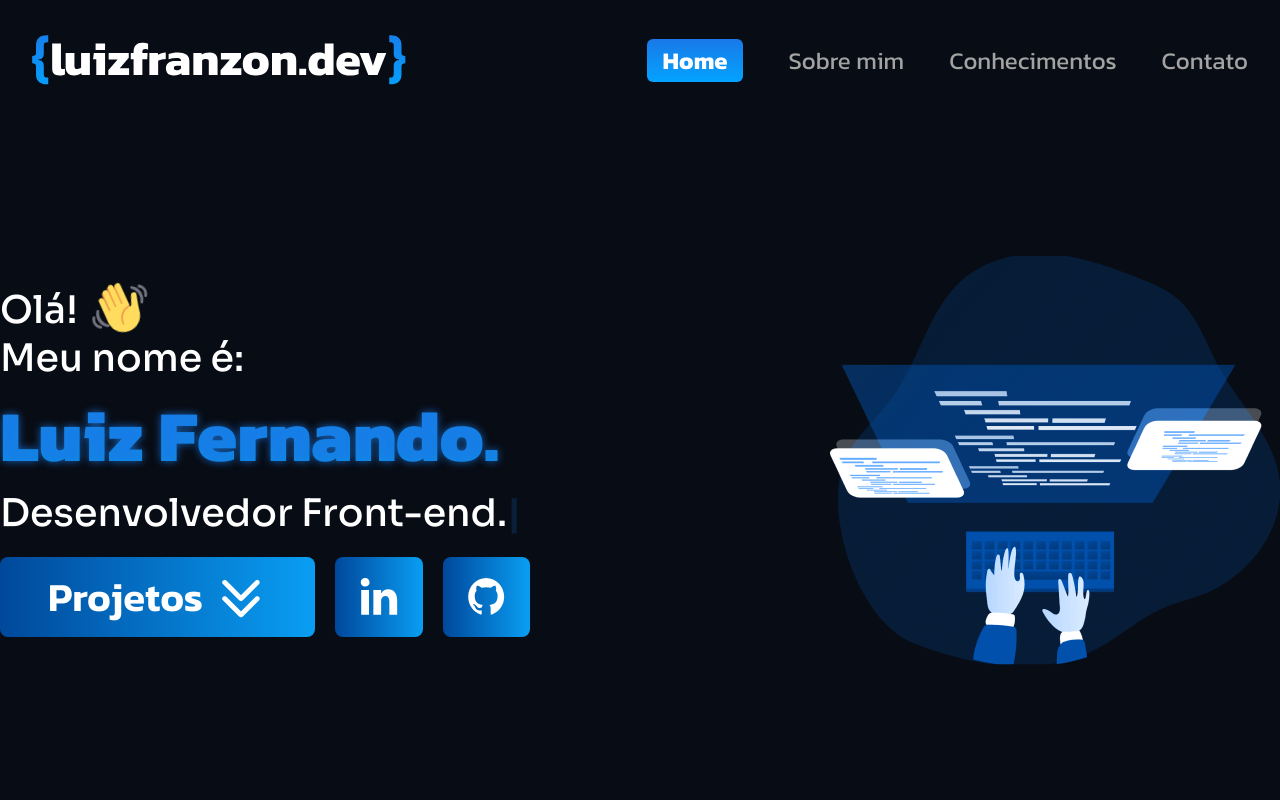
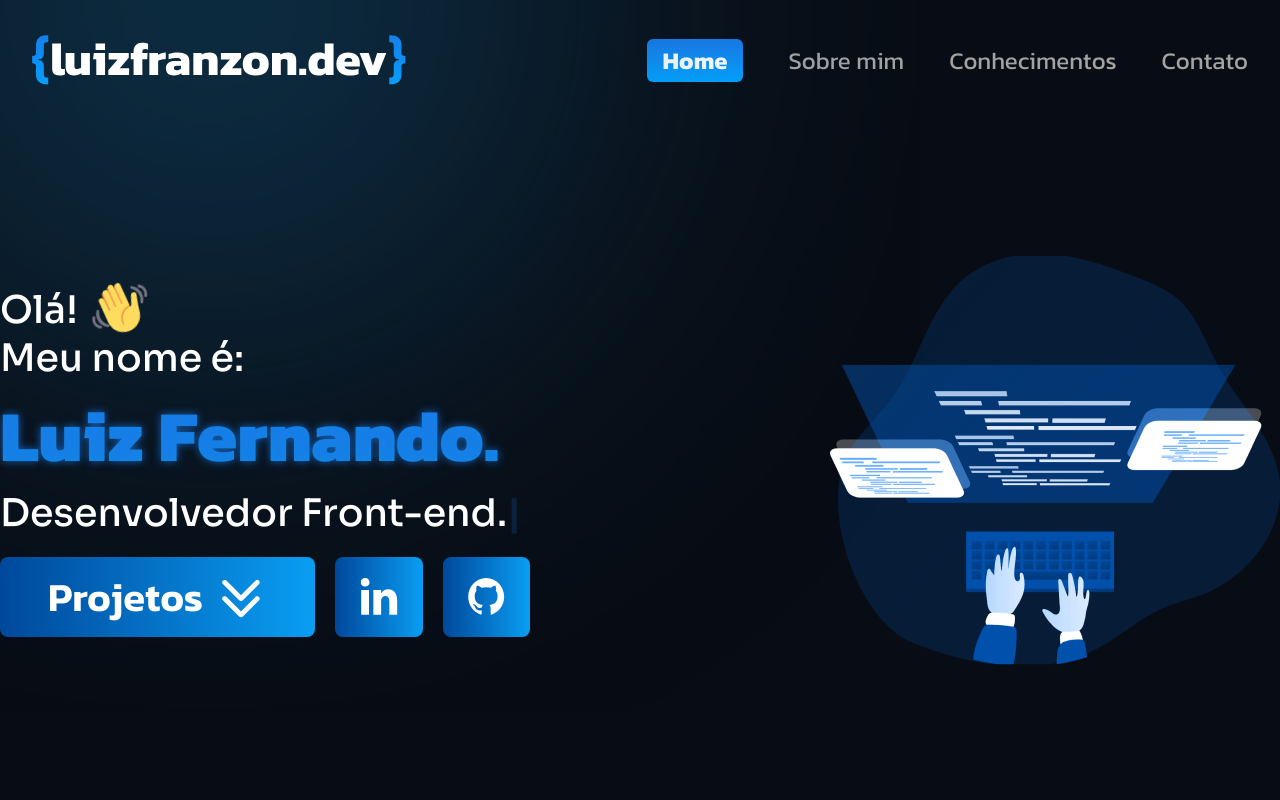
Before and after one commit to luizfranzon/portfolio, a React (Vite) app in the folder App/: page / in a window 1280 px wide. Shown: the top 800 px of the page. Built offline with nearby package versions, Linux system fonts and the light colour scheme.

Commit message:
🚧 Work in progress

```diff
--- a/App/src/components/Header/Header.scss
+++ b/App/src/components/Header/Header.scss
@@ -6,6 +6,7 @@ header {
     padding-block: 2.1875rem;
     .logo {
         cursor: pointer;
+        z-index: 5;
     }
 
     div {
--- a/App/src/pages/Home/Home.scss
+++ b/App/src/pages/Home/Home.scss
@@ -3,19 +3,24 @@
     display: flex;
     align-items: center;
     justify-content: center;
-
     background-color: #080c14;
 }
 
 .blueLine {
     width: 100%;
     height: 15px;
-    background: linear-gradient(90deg, #00489B 0%, #099EF3 100%);
+    background: linear-gradient(90deg, #00489b 0%, #099ef3 100%);
 }
 
 .projectsSection {
     height: calc(100vh);
     display: flex;
     flex-direction: column;
+}
 
+.blueCircle {
+    position: absolute;
+    z-index: 1;
+    top: 0;
+    left: 0;
 }
--- a/App/src/pages/Home/components/Presentation/Presentation.scss
+++ b/App/src/pages/Home/components/Presentation/Presentation.scss
@@ -3,6 +3,7 @@
     align-items: center;
     justify-content: center;
     gap: 300px;
+    z-index: 5;
 
     a {
         text-decoration: none;
--- a/App/src/pages/Home/index.tsx
+++ b/App/src/pages/Home/index.tsx
@@ -1,11 +1,15 @@
 import { Presentation } from "./components/Presentation";
 import { Projects } from "./components/Projects";
+
 import "./Home.scss";
+
+import blueCircle from "../../assets/blurCicle.svg";
 
 export function Home() {
     return (
         <>
             <section className="homeSection">
+                <img className="blueCircle noselect" alt="" src={blueCircle} />
                 <Presentation />
             </section>
             <div className="blueLine"></div>
--- a/App/src/styles/global.scss
+++ b/App/src/styles/global.scss
@@ -38,3 +38,13 @@ body {
     background: linear-gradient(180deg, #1979e8 0%, #0b92df 100%);
     border-radius: 8px;
 }
+
+.noselect {
+    -webkit-touch-callout: none;
+    -webkit-user-select: none;
+    -khtml-user-select: none;
+    -moz-user-select: none;
+    -ms-user-select: none;
+    user-select: none;
+    pointer-events: none;
+}
```
Also changed, not shown: App/src/assets/blurCicle.svg (added).
